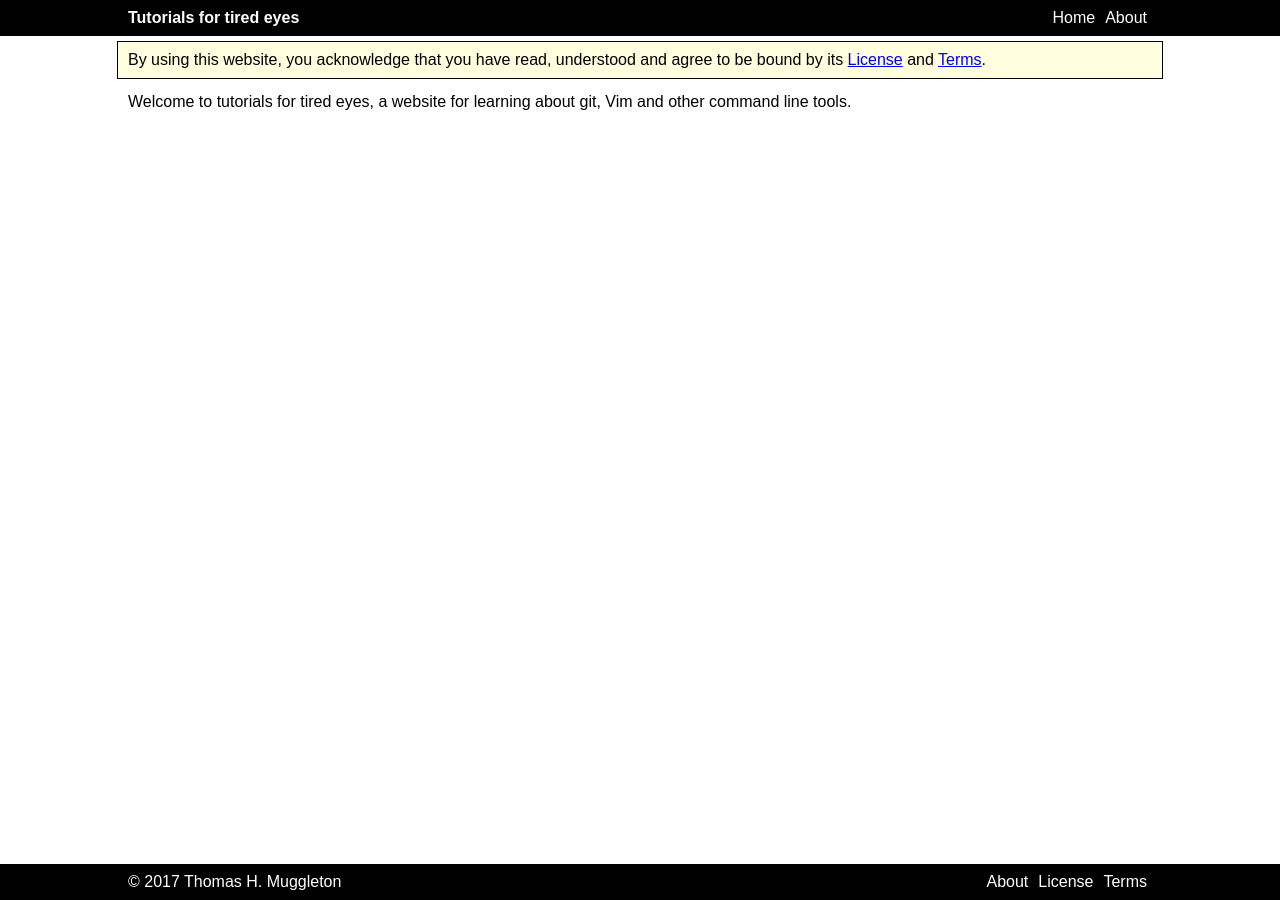
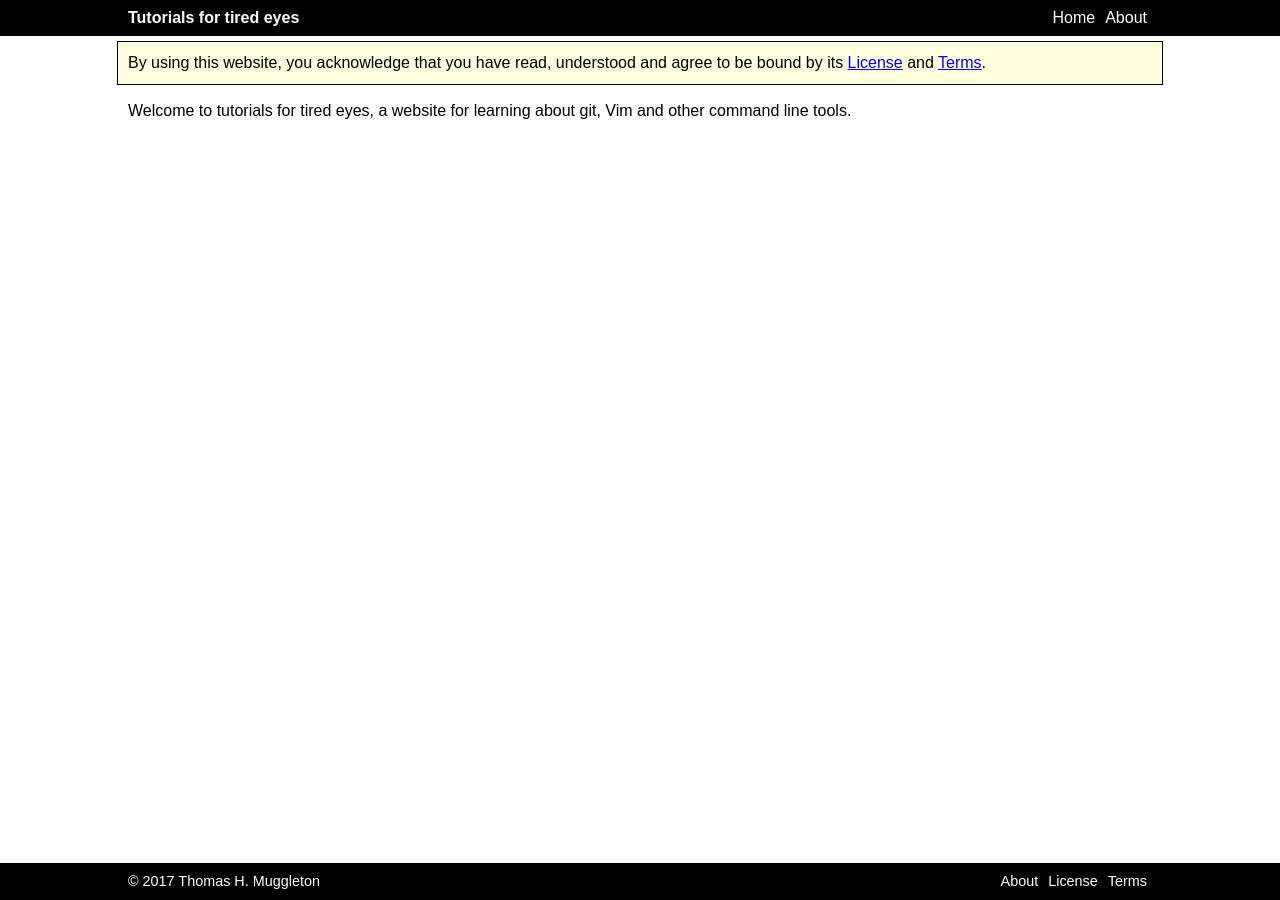
Before and after one commit to thmuggleton/tutorials-for-tired-eyes, a Jekyll site: the page built from index.md, in a window 1280 px wide. Built offline with Jekyll 4.4.1, drawn with Linux system fonts in a browser that asks for light colours.

Commit message:
Improve text styling and fix footer.
- CSS text properties have been split out into heading-text and
  content-text mixins so that these can be styled differently.
- Line height has been set to improve the readability and appearance of
  text.
- With longer content, the footer was not working correctly; the CSS and
  HTML have now been updated so that the footer always appears after the
  content and at the bottom of the page, irrespective of content length
  or viewport size.

```diff
--- a/_layouts/default.html
+++ b/_layouts/default.html
@@ -4,6 +4,8 @@
   {% include head.html %}
 
   <body>
+
+    <div class="site-wrapper">
 
       {% include header.html %}
 
@@ -15,6 +17,8 @@
 
       {% include footer.html %}
 
+    </div>
+
   </body>
 
 </html>
--- a/_sass/main.scss
+++ b/_sass/main.scss
@@ -12,34 +12,44 @@
 @import 'site-wide-values';
 @import 'running-sections';
 
+html, body {
+  height: 100%;
+}
+
+.site-wrapper {
+  min-height: 100%;
+  position: relative;
+}
+
 .disclaimer {
   width: $site-width;
   margin: 5px auto;
   border: 1px solid;
   padding: 10px;
   background: lightyellow;
-  @include base-text();
+  @include content-text();
 }
 
 .content {
   width: $site-width;
   margin: auto;
-  padding: 5px 0px;
+  padding-top: 5px;
+  padding-bottom: $footer-height + 0.3;
 }
 
 .content h2 {
   margin-top: 10px;
-  @include base-text(1.2em);
+  @include heading-text(1.2em);
 }
 
 .content h3 {
   margin-top: 10px;
-  @include base-text();
+  @include heading-text();
 }
 
 .content p {
   padding: 5px 0px;
-  @include base-text();
+  @include content-text();
 }
 
 .content ul {
@@ -48,7 +58,7 @@
 }
 
 .content li {
-  @include base-text();
+  @include content-text();
 }
 
 /*
--- a/_sass/running-sections.scss
+++ b/_sass/running-sections.scss
@@ -1,15 +1,16 @@
 @import 'site-wide-values';
 
 $vertical-padding: 10px;
+$footer-text-size: 0.9em;
 
-@mixin running-section {
+@mixin running-section($font-size: 1em) {
   background: black;
   color: white;
 
   a {
     color: white;
     text-decoration: none;
-    @include base-text();
+    @include heading-text($font-size);
   }
 }
 
@@ -56,9 +57,10 @@ $vertical-padding: 10px;
 */
 
 .site-footer {
-  @include running-section();
+  @include running-section($footer-text-size);
   position: absolute;
   bottom: 0px;
+  height: $footer-height;
   width: 100%;
 }
 
@@ -67,7 +69,7 @@ $vertical-padding: 10px;
 }
 
 .site-footer__copyright-notice {
-  @include base-text();
+  @include heading-text($footer-text-size);
 }
 
 .site-footer__nav {
--- a/_sass/site-wide-values.scss
+++ b/_sass/site-wide-values.scss
@@ -1,7 +1,14 @@
 $site-width: 80%;
+$footer-height: 2.3em;
 
-@mixin base-text($font-size: 1em) {
+@mixin heading-text($font-size: 1em) {
   font-family: sans-serif;
   font-size: $font-size;
+}
+
+@mixin content-text($font-size: 1em) {
+  font-family: sans-serif;
+  font-size: $font-size;
+  line-height: $font-size + 0.4;
   text-align: justify;
 }
```
Lines whose indentation alone changed are shown as unchanged.
